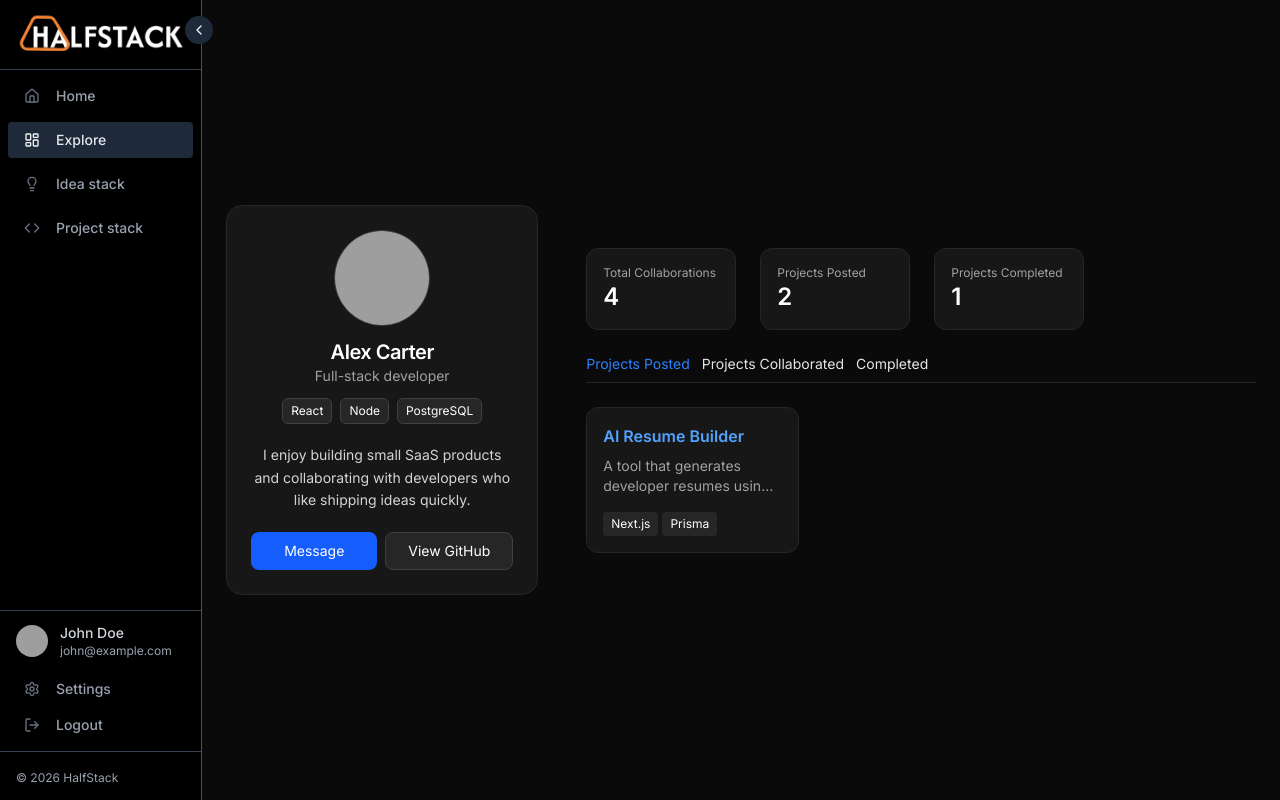
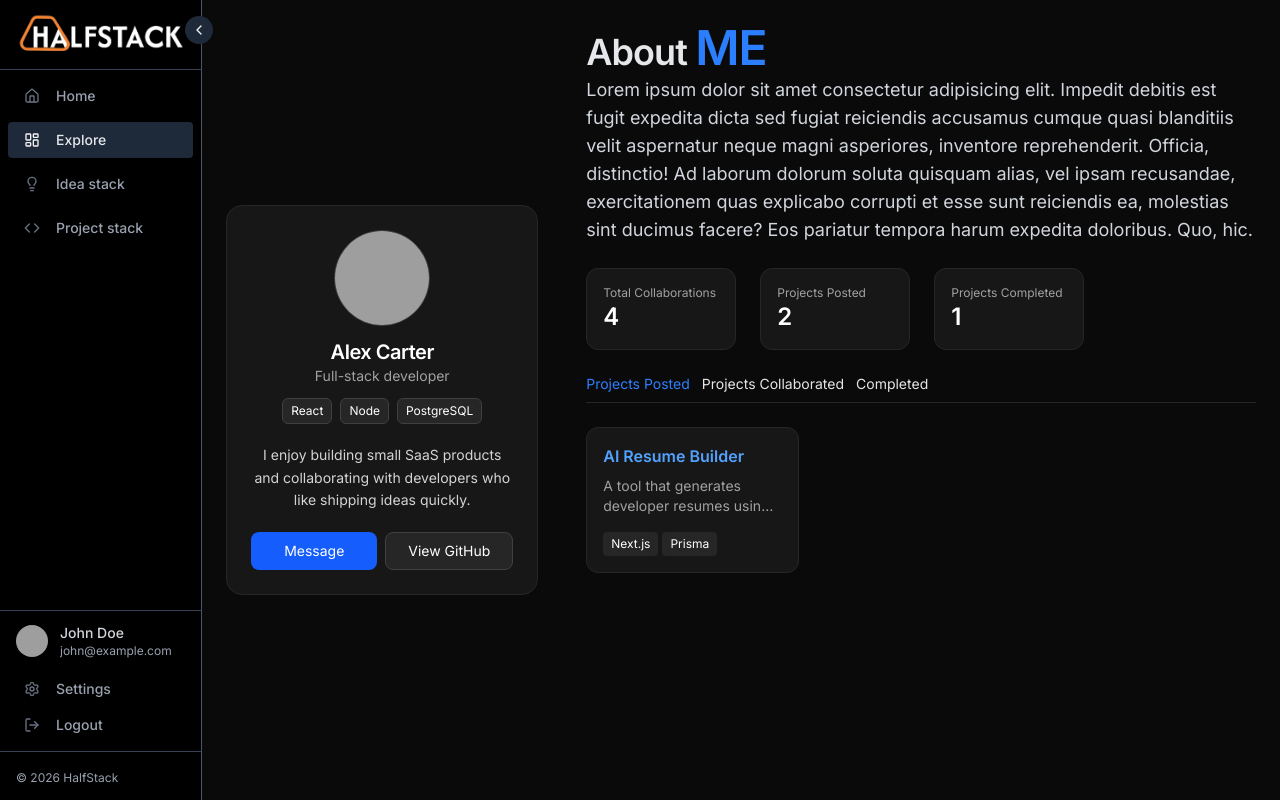
Before and after one commit to Mrunal-Malkar/StackRescue, a Next.js app: page /profile/1 in a window 1280 px wide. Built offline with nearby package versions, Linux system fonts and the light colour scheme; grey boxes are pictures that could not be loaded.

Commit message:
add: about me section and improved ui

```diff
--- a/app/profile/[slug]/page.tsx
+++ b/app/profile/[slug]/page.tsx
@@ -1,26 +1,22 @@
-"use client"
+"use client";
 
-import React, { useState } from 'react'
+import React, { useState } from "react";
 import Image from "next/image";
-import Sidebar from "../../../components/sidebar"
-import {InViewType} from "../../../lib/types"
+import Sidebar from "../../../components/sidebar";
+import { InViewType } from "../../../lib/types";
 
 const Page = () => {
-  const [InView,setInView]=useState<InViewType>("Posted")
+  const [InView, setInView] = useState<InViewType>("Posted");
   return (
-<div className='w-full h-screen min-h-screen bg-neutral-950 text-white flex'>
-
-<Sidebar/>
+    <div className="w-full h-screen min-h-screen bg-neutral-950 text-white flex">
+      <Sidebar />
       <div className="w-full h-screen min-h-screen bg-neutral-950 text-white flex flex-col sm:flex-row overflow-y-auto">
         {/* LEFT SIDE */}
         <div className="sm:w-[360px] w-full sm:h-full flex justify-center items-center p-6">
-
           {/* PROFILE CARD */}
           <div className="w-full bg-neutral-900 border border-neutral-800 rounded-2xl p-6 flex flex-col gap-5">
-
             {/* avatar + identity */}
             <div className="flex flex-col items-center text-center gap-3">
-
               <img
                 src="/avatar.png"
                 className="w-24 h-24 rounded-full object-cover border border-neutral-700"
@@ -31,9 +27,7 @@ const Page = () => {
                   Alex Carter
                 </h1>
 
-          <p className="text-sm text-neutral-400">
-            Full-stack developer
-          </p>
+                <p className="text-sm text-neutral-400">Full-stack developer</p>
               </div>
 
               <div className="flex flex-wrap justify-center gap-2 text-xs">
@@ -47,18 +41,16 @@ const Page = () => {
                   PostgreSQL
                 </span>
               </div>
-
             </div>
 
             {/* short bio */}
             <p className="text-sm text-neutral-300 text-center leading-relaxed">
-        I enjoy building small SaaS products and collaborating with developers
-        who like shipping ideas quickly.
+              I enjoy building small SaaS products and collaborating with
+              developers who like shipping ideas quickly.
             </p>
 
             {/* actions */}
             <div className="flex gap-2">
-
               <button className="flex-1 bg-blue-600 hover:bg-blue-500 text-sm py-2 rounded-lg transition">
                 Message
               </button>
@@ -66,19 +58,34 @@ const Page = () => {
               <button className="flex-1 bg-neutral-800 hover:bg-neutral-700 text-sm py-2 rounded-lg border border-neutral-700 transition">
                 View GitHub
               </button>
-
             </div>
-
           </div>
-
         </div>
 
         {/* RIGHT SIDE */}
-  <div className="flex-1 flex flex-col gap-6 p-6 sm:justify-center">
+        <div className="flex-1 flex flex-col gap-6 p-6 sm:justify-start">
+          {/* about me */}
+          <div className="flex flex-wrap gap-1 flex-col">
+            <h1 className="text-2xl font-semibold text-gray-200 tracking-tight sm:text-3xl md:text-4xl">
+              About{" "}
+              <span className="text-blue-500 text-3xl md:text-5xl sm:text-4xl">
+                ME
+              </span>
+            </h1>
+            <p className="max-w-3xl sm:text-lg text-sm text-gray-300">
+              Lorem ipsum dolor sit amet consectetur adipisicing elit. Impedit
+              debitis est fugit expedita dicta sed fugiat reiciendis accusamus
+              cumque quasi blanditiis velit aspernatur neque magni asperiores,
+              inventore reprehenderit. Officia, distinctio! Ad laborum dolorum
+              soluta quisquam alias, vel ipsam recusandae, exercitationem quas
+              explicabo corrupti et esse sunt reiciendis ea, molestias sint
+              ducimus facere? Eos pariatur tempora harum expedita doloribus.
+              Quo, hic.
+            </p>
+          </div>
 
           {/* STATS */}
           <div className="flex gap-6 flex-wrap">
-
             <div className="bg-neutral-900 border border-neutral-800 rounded-xl p-4 min-w-[150px]">
               <h2 className="text-xs text-neutral-400">Total Collaborations</h2>
               <p className="text-2xl font-semibold">4</p>
@@ -93,35 +100,37 @@ const Page = () => {
               <h2 className="text-xs text-neutral-400">Projects Completed</h2>
               <p className="text-2xl font-semibold">1</p>
             </div>
-
           </div>
 
           {/* NAVIGATION */}
           <div className="flex gap-3 overflow-x-auto border-b border-neutral-800 pb-2 text-sm">
-
-      <button onClick={()=>setInView("Posted")} className={`${InView=="Posted"?"text-blue-500":"text-neutral-200"} hover:cursor-pointer hover:text-white`}>
+            <button
+              onClick={() => setInView("Posted")}
+              className={`${InView == "Posted" ? "text-blue-500" : "text-neutral-200"} hover:cursor-pointer`}
+            >
               Projects Posted
             </button>
 
-      <button onClick={()=>setInView("Collaborated")} className={`${InView=="Collaborated"?"text-blue-500":"text-neutral-200"} hover:cursor-pointer hover:text-white`}>
+            <button
+              onClick={() => setInView("Collaborated")}
+              className={`${InView == "Collaborated" ? "text-blue-500" : "text-neutral-200"} hover:cursor-pointer`}
+            >
               Projects Collaborated
             </button>
 
-      <button onClick={()=>setInView("Completed")} className={`${InView=="Completed"?"text-blue-500":"text-neutral-200"} hover:cursor-pointer hover:text-white`}>
+            <button
+              onClick={() => setInView("Completed")}
+              className={`${InView == "Completed" ? "text-blue-500" : "text-neutral-200"} hover:cursor-pointer`}
+            >
               Completed
             </button>
-
           </div>
 
           {/* PROJECT LIST AREA */}
           <div className="grid md:grid-cols-2 lg:grid-cols-3 gap-4 ">
-
             {/* example project card */}
             <div className="bg-neutral-900 border border-neutral-800 rounded-xl p-4 flex flex-col gap-2">
-
-        <h3 className="font-semibold text-blue-400">
-          AI Resume Builder
-        </h3>
+              <h3 className="font-semibold text-blue-400">AI Resume Builder</h3>
 
               <p className="text-sm text-neutral-400 line-clamp-2">
                 A tool that generates developer resumes using AI templates.
@@ -131,20 +140,14 @@ const Page = () => {
                 <span className="px-2 py-1 bg-neutral-800 rounded">
                   Next.js
                 </span>
-          <span className="px-2 py-1 bg-neutral-800 rounded">
-            Prisma
-          </span>
-        </div>
-
-      </div>
-
-    </div>
-
-  </div>
-
+                <span className="px-2 py-1 bg-neutral-800 rounded">Prisma</span>
               </div>
             </div>
-)
-}
+          </div>
+        </div>
+      </div>
+    </div>
+  );
+};
 
-export default Page
+export default Page;
```
Lines whose indentation alone changed are shown as unchanged.
